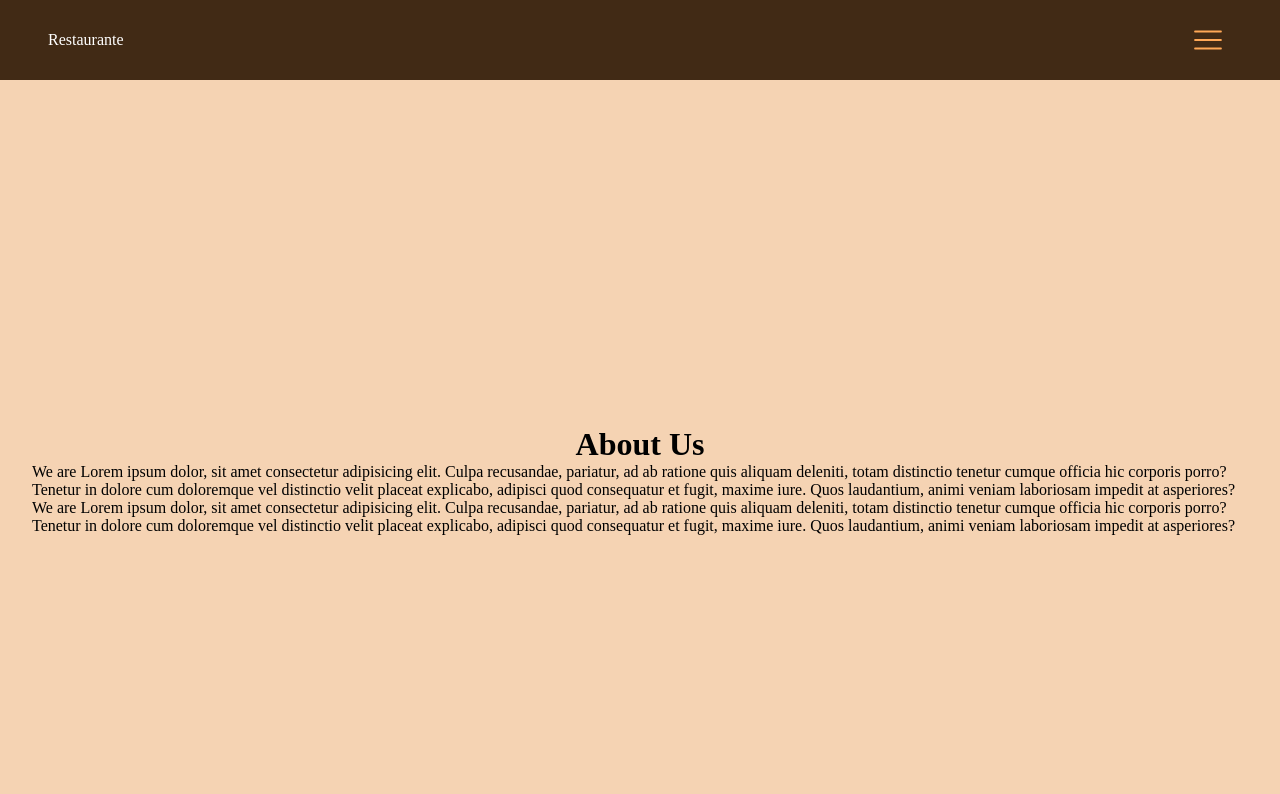
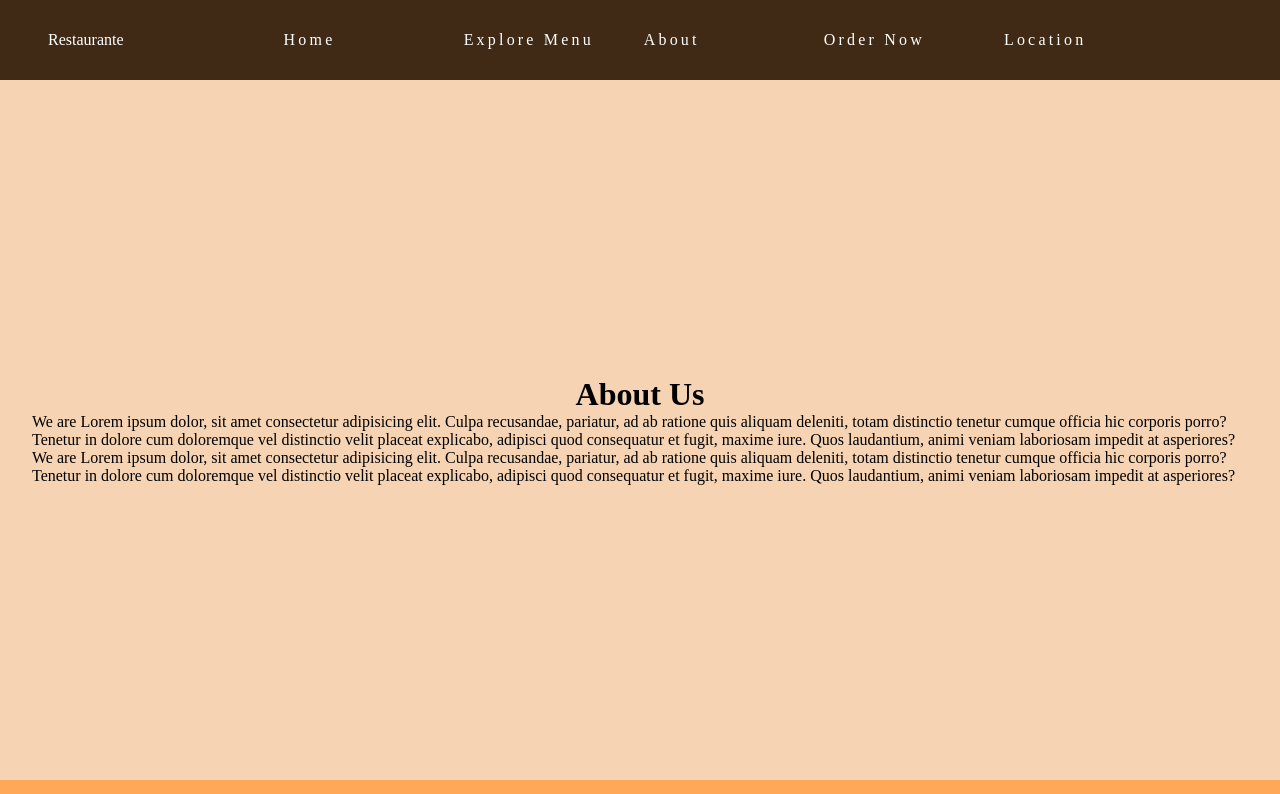
Before and after one commit to Zamza584/restaurant-site, a Next.js app: page /about in a window 1280 px wide. Shown: the top 794 px of the page. Built offline with nearby package versions, Linux system fonts and the light colour scheme; a web font is replaced by a local one.

Commit message:
added some responsiveness

```diff
--- a/src/app/globals.scss
+++ b/src/app/globals.scss
@@ -44,7 +44,7 @@ nav {
   li {
     display: block;
     width: 70%;
-    padding-top: 3rem;
+    padding-top: 2rem;
   }
   a:hover {
     color: rgb(172, 41, 2);
@@ -186,8 +186,6 @@ nav {
     border: 1px solid black;
     padding: 1rem;
   }
-
-
 }
 
 .breakfast-menu,
@@ -229,3 +227,39 @@ footer {
     }
   }
 }
+
+@media (min-width: 700px) {
+  .ham-icon {
+    display: none;
+  }
+
+  .nav-items {
+    margin: 0 3rem 0 10rem;
+    background: none;
+    position: relative;
+    display: flex;
+    color: white;
+    flex-direction: row;
+    width: 100%;
+    height: 100%;
+    font-size: 1rem;
+    padding-top: 0;
+    letter-spacing: 0.2rem;
+    z-index: 2;
+    li {
+      display: block;
+      width: 70%;
+      padding-top: 0;
+    }
+  }
+  .section {
+    flex-wrap: wrap;
+    height: 700px;
+    img {
+      margin-top: 2rem;
+      width: 30px;
+      display: block;
+      height: fit-content;
+    }
+  }
+}
--- a/src/app/layout.jsx
+++ b/src/app/layout.jsx
@@ -4,14 +4,13 @@ import { BsFacebook, BsInstagram } from "react-icons/bs";
 import Nav from './nav';
 import Link from "next/link";
 
+export const metadata = {
+  title: 'Home',
+}
 
 export default function RootLayout({ children }) {
-
   return (
     <html>
-      <head>
-        <title>Home</title>
-      </head>
       <body>
         <header>
           <Nav />
--- a/src/app/location/page.jsx
+++ b/src/app/location/page.jsx
@@ -2,7 +2,6 @@ export default function Location() {
     return (
         <div className="section">
             <h1>Locations</h1>
-
         </div>
 
     )
--- a/src/app/menu/page.jsx
+++ b/src/app/menu/page.jsx
@@ -2,10 +2,13 @@ import Image from "next/image";
 import menuImage from '../images/menu-image-sm.jpg';
 import Effects from './effects';
 
+export const metadata = {
+  title: 'Menu',
+}
+
 export default function Menu() {
   return (
     <div className="menu-container">
-      <title>Menu</title>
       <Effects />
       <div className="menu-header hero-image">
         <Image src={menuImage} alt="menu main image" />
--- a/src/app/nav.jsx
+++ b/src/app/nav.jsx
@@ -5,19 +5,57 @@ import { gsap } from "gsap";
 import Link from "next/link";
 import React, { useState, useEffect } from "react";
 
+
+
 export default function Nav() {
     const [toggle, setToggle] = useState(false);
 
-    const handleClick = async () => await setToggle(!toggle);
+    const handleClick = () => setToggle(!toggle);
 
     useEffect(() => {
-        const body = document.querySelector("body");
-        if (toggle === true) {
-            body.style.overflowY = "hidden"
-        } else {
-            body.style.overflowY = "scroll"
+        let mm = gsap.matchMedia();
+        mm.add("(min-width: 700px)", () => {
+            gsap.fromTo(
+                ".show",
+                {
+                    x: 0,
+                },
+                {
+                    duration: 1,
+                    x: 0,
+                    display: "flex",
+                    ease: "circ ",
                 }
+            );
+            gsap.fromTo(
+                ".hide",
+                {
+                    x: 0,
+                },
+                {
+                    duration: 1,
+                    x: 0,
+                    ease: "power1",
+                    display: "flex",
+                }
+            );
+            gsap.fromTo(
+                ".ham-icon",
+                {
+                    duration: 2,
+                    opacity: 0,
+                    scale: 0.2,
+                    ease: "power1",
+                },
+                {
+                    scale: 1,
+                    display: "none",
+                    opacity: 1,
+                }
+            );
+        })
 
+        mm.add("(max-width: 700px)", () => {
             gsap.fromTo(
                 ".show",
                 {
@@ -42,7 +80,6 @@ export default function Nav() {
                     display: "none",
                 }
             );
-
             gsap.fromTo(
                 ".ham-icon",
                 {
@@ -53,16 +90,19 @@ export default function Nav() {
                 },
                 {
                     scale: 1,
+                    display: "flex",
                     opacity: 1,
                 }
             );
-        let navItem = document.querySelectorAll(".nav-item")
+        })
 
-        navItem.forEach((navItem) => {
-            navItem.addEventListener("click", (e) => {
-                handleClick();
-            })
-        })
+
+        const body = document.querySelector("body");
+        if (toggle === true && window.innerWidth < 700) {
+            body.style.overflowY = "hidden"
+        } else {
+            body.style.overflowY = "scroll"
+        }
 
     });
 
@@ -77,30 +117,26 @@ export default function Nav() {
                 )}
             </i>
 
-            <ul className={toggle ? "nav-items show" : "nav-items hide"}>
-                <li><Link href="/" className="nav-item">Home</Link></li>
-                <li>
-                    <Link href="/menu" className="nav-item">
-                        Explore Menu
-                    </Link>
-                </li>
-                <li>
-                    <Link href="/about" className="nav-item">
-                        About
-                    </Link>
-                </li>
-                <li>
-                    <Link href="/orders" className="nav-item">
-                        Order Now
-                    </Link>
-                </li>
-                <li>
-                    <Link href="/location" className="nav-item">
-                        Location
-                    </Link>
-                </li>
+            <ul className={ toggle ? "nav-items show" : "nav-items hide"}>
+                <NavItem url="/" handleClick={handleClick}>Home</NavItem>
+                <NavItem url="/menu" handleClick={handleClick}>Explore Menu</NavItem>
+                <NavItem url="/about" handleClick={handleClick}>About</NavItem>
+                <NavItem url="/orders" handleClick={handleClick}>Order Now</NavItem>
+                <NavItem url="/location" handleClick={handleClick}>Location</NavItem>
             </ul>
+
+
         </nav>
 
     )
 }
+
+function NavItem({ url, handleClick, children }) {
+    return (
+        <li>
+            <Link href={url} className="nav-item" onClick={handleClick}>
+                {children}
+            </Link>
+        </li>
+    )
+}
```
Lines whose indentation alone changed are shown as unchanged.
